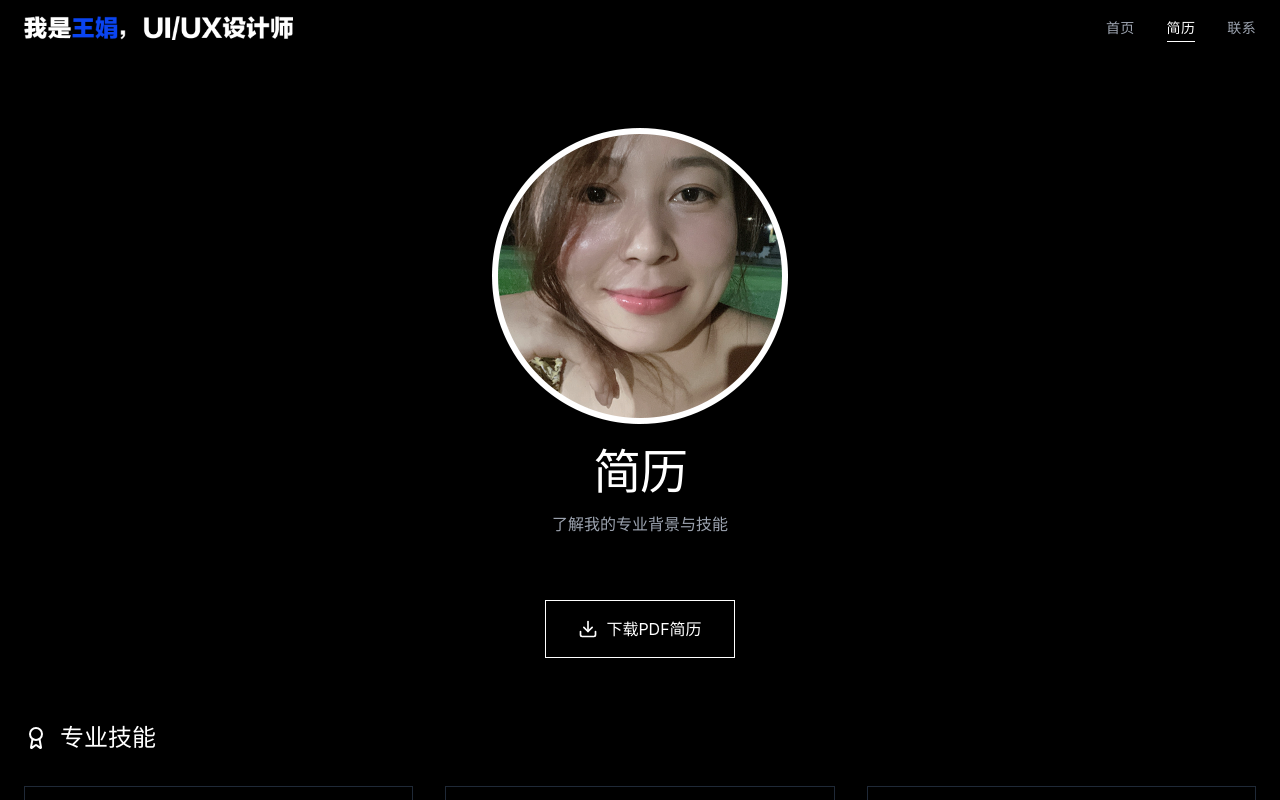
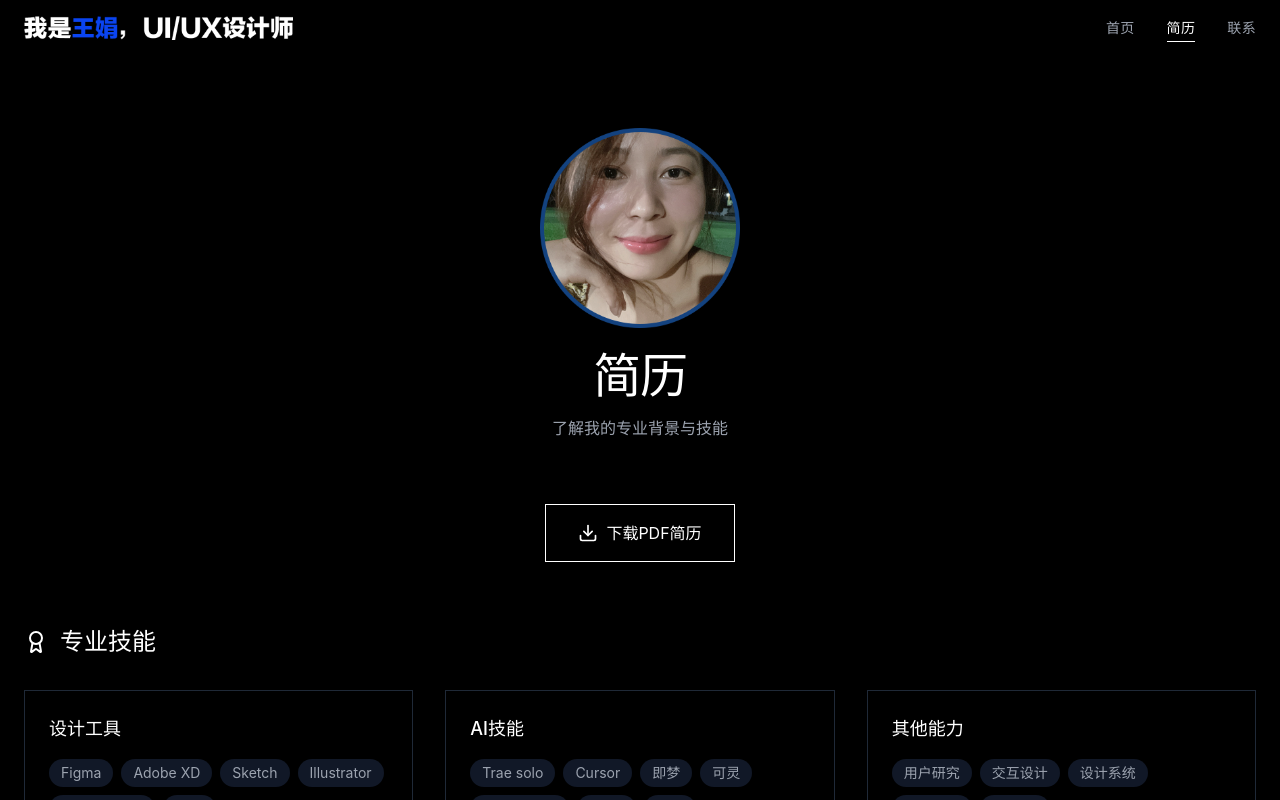
Before and after one commit to Vivian-Wang-ai/my-Portfolio, a React (Vite) app: page /#/resume in a window 1280 px wide. Shown: the top 800 px of the page. Built offline with nearby package versions, Linux system fonts and the light colour scheme.

Commit message:
调整简历封面图片最大尺寸为200px

```diff
--- a/src/pages/Resume.tsx
+++ b/src/pages/Resume.tsx
@@ -43,7 +43,7 @@ export default function Resume() {
             <img
               src={import.meta.env.BASE_URL + '椭圆 931.png'}
               alt="简历封面"
-              className="w-auto h-auto max-w-full mx-auto mb-6"
+              className="max-w-[200px] max-h-[200px] mx-auto mb-6"
             />
             <h1 className="text-4xl md:text-5xl font-bold tracking-tight mb-4">简历</h1>
             <p className="text-gray-400">了解我的专业背景与技能</p>
```
Also changed, not shown: public/椭圆 931.png.
